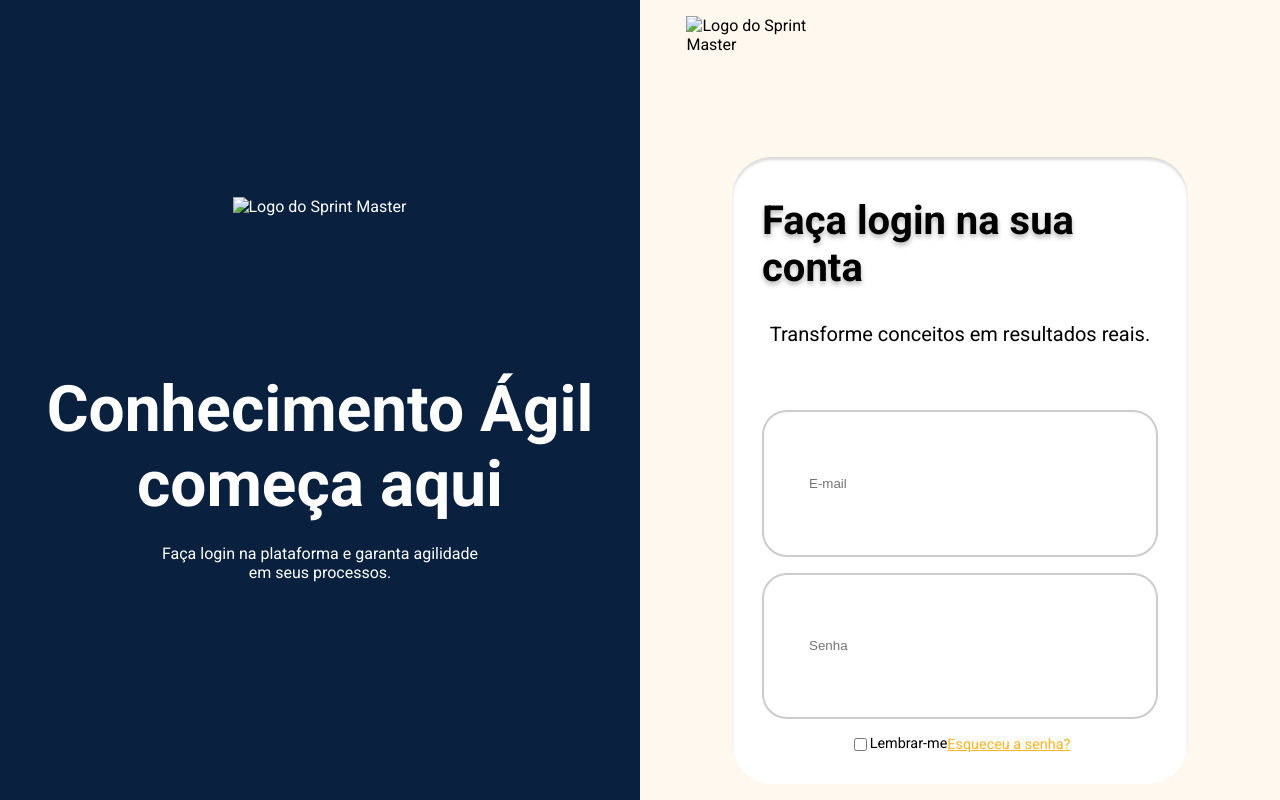
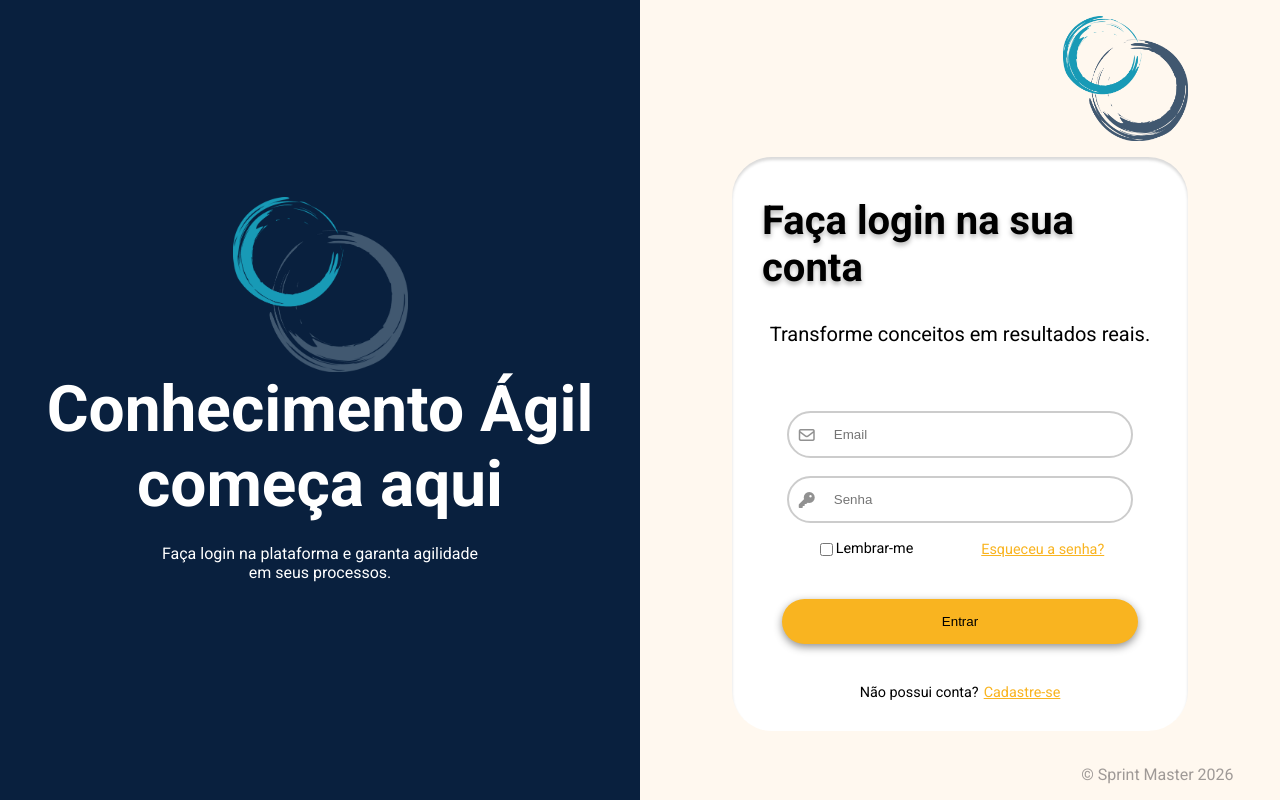
Before and after one commit to TechFellasAbp/sprint-master, a plain HTML site: page projeto/public/pages/login.html in a window 1280 px wide. Drawn offline with Linux system fonts and the light colour scheme.

Commit message:
feat(login):finaliza a pagina de login
adicionado os ultimos elementos da pagina de login, com excessao da animação

```diff
--- a/projeto/public/assets/css/main.css
+++ b/projeto/public/assets/css/main.css
@@ -64,6 +64,14 @@ html, body{
     justify-content: left;
     width: 90%;
 }
+
+.logo-space-log{
+    display: flex;
+    justify-content: flex-end;
+    justify-content: right;
+    width: 75%;
+}
+
 
 .form-container{
     margin-top: 1rem;
@@ -134,6 +142,7 @@ html, body{
     margin-top: 20px;
     border: none;
     box-shadow: 0 3px 8px #919191;
+    margin: 1.5rem;
 }
 
 .form-extras {
@@ -141,7 +150,7 @@ html, body{
     font-size: 0.9rem;
     align-items: center;
     width: 90%;
-    justify-content: center;
+    justify-content: space-around;
 }
 
 .form-extras.cd{
@@ -191,6 +200,17 @@ html, body{
     bottom: 0;
     color:#746f6fb0
 }
+.copy-log {
+    display: flex;
+    height: 100%;
+    width: 90%;
+    position: relative;
+    border: 0;
+    justify-content: right;
+    align-items: flex-end;
+    bottom: 0;
+    color:#746f6fb0
+}
 
 @keyframes desliza {
     0%{
--- a/projeto/public/pages/login.html
+++ b/projeto/public/pages/login.html
@@ -4,31 +4,46 @@
     <meta charset="UTF-8">
     <meta name="viewport" content="width=device-width, initial-scale=1.0">
     <link rel="stylesheet" href="../assets/css/main.css">
+    <link rel="stylesheet" href="https://cdnjs.cloudflare.com/ajax/libs/font-awesome/7.0.1/css/all.min.css" integrity="sha512-2SwdPD6INVrV/lHTZbO2nodKhrnDdJK9/kg2XD1r9uGqPo1cUbujc+IYdlYdEErWNu69gVcYgdxlmVmzTWnetw==" crossorigin="anonymous" referrerpolicy="no-referrer" />
     <title>Login</title>
 </head>
 <body>
     <main class="login">
         <!-- lado azul  -->
         <div class="welcome-banner">
-            <img src="../assets/logo.png" width=175px height=175px alt="Logo do Sprint Master">
+            <img src="../../../docs/design/Scrum-Logo.png" width=175px height=175px alt="Logo do Sprint Master">
             <h1>Conhecimento Ágil <br> começa aqui</h1>
             <h4>Faça login na plataforma e garanta agilidade<br> em seus processos.</h4>
         </div>
         <!-- lado do formulario -->
         <div class="form-side">
-            <div class="logo-space">
-                <img src="../assets/logo.png" width=125px height=125px alt="Logo do Sprint Master">
+            <div class="logo-space-log">
+                <img src="../../../docs/design/Scrum-Logo.png" width=125px height=125px alt="Logo do Sprint Master">
             </div>
             <div class="form-container">
                 <h1>Faça login na sua conta</h1>
                 <h5>Transforme conceitos em resultados reais.</h5>
-                <input class="form-input" placeholder="E-mail" id="email">
-                <input class="form-input" placeholder="Senha" id="password">
+                <div class="icon-input cd">
+                    <i class="fa-regular fa-envelope"></i>
+                    <input class="form-input" placeholder="Email" id="log-email">
+                </div>
+                <div class="icon-input cd">
+                    <i class="fa-solid fa-key"></i>
+                    <input type="password" class="form-input" placeholder="Senha" id="log-password">
+                </div>
                 <div class="form-extras">
                     <div><input type="checkbox">Lembrar-me</div>
                     <a href="#">Esqueceu a senha?</a>
                 </div>
+                <button type="submit" class="button-next" id="btn-login">Entrar</button>
+                <div class="form-extras cd">
+                    <p class="style-paragrafo cd">Não possui conta? <a href="../pages/login.html"> Cadastre-se</a></p>
+                </div>
+
             </div>
+            <div class="copy-log">
+            <span class="copy-log">&copy; Sprint Master 2026</span></div>
+        </div>
         </div>
     </main>
 </body>
```
